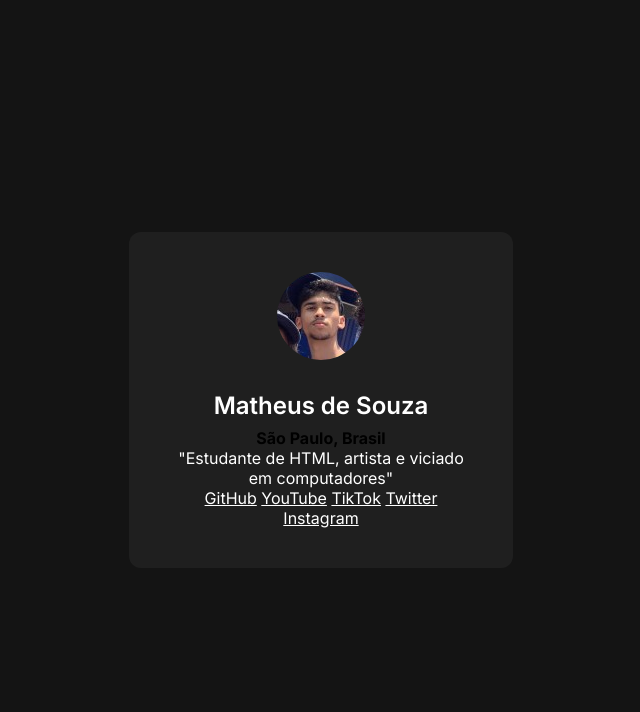
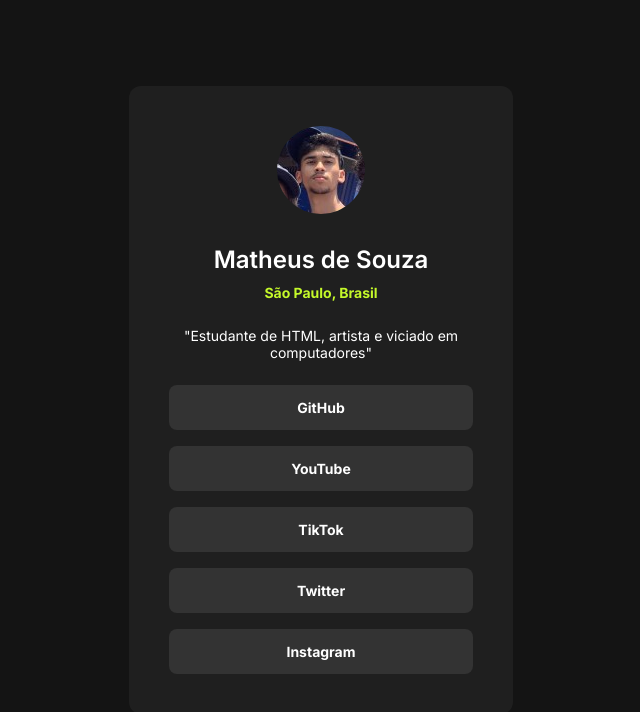
Before and after one commit to MatheusdeSouzaCorrea11TIA/meus-links, a plain HTML site: page index.html in a window 1280 px wide. Shown: the whole page, without its empty margins (319-959 px from the left). Drawn offline with Linux system fonts and the light colour scheme.

Commit message:
desenvolvimento do CSS terminado

```diff
--- a/style.css
+++ b/style.css
@@ -21,7 +21,7 @@ div {
     border-radius: 12px;
 }
 
-h1, p, a{
+h1, p, a {
     color: #FFF;
 }
 
@@ -30,13 +30,35 @@ div img {
     margin-bottom: 24px;
 }
 
-div h1{
+div h1 {
     font-size: 24px;
     line-height: 36px;
     font-weight: 600;
     margin-bottom: 4px;
 }
 
-div p{
+div strong {
+    color: #C4F82A;
+    font-size: 14px;
+    line-height: 21px;
+}
 
+div p {
+    margin-block: 24px;
+    font-size: 14px;
 }
+
+div a + a {
+    margin-top: 16px;
+}
+
+div a{
+    display: block;
+    text-decoration: none;
+    background-color: #333333;
+    padding: 12px;
+    border-radius: 8px;
+    font-weight: 700;
+    font-size: 14px;
+    line-height: 21px;
+}
```
